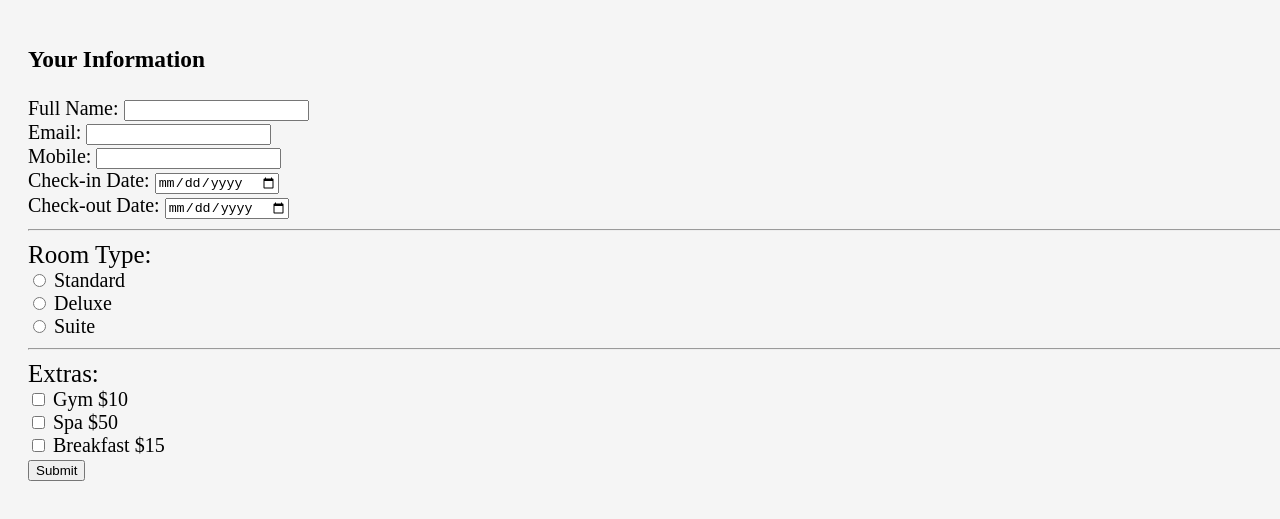
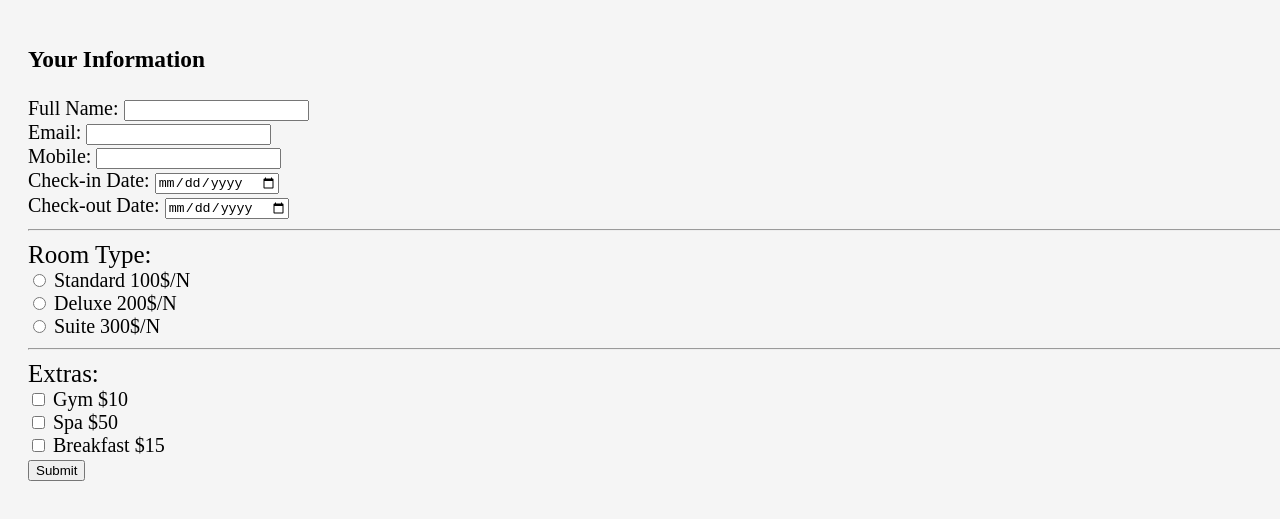
Before and after one commit to Abood03/web1-project, a website: page BookNow.html in a window 1280 px wide. Shown: the part 77-596 px from the top of the page. Drawn offline with Linux system fonts and the light colour scheme.

Commit message:
init commit

```diff
--- a/BookNow.html
+++ b/BookNow.html
@@ -31,11 +31,11 @@
             <hr>
             <label style="font-size: 25px">Room Type:</label><br>
             <input type="radio" id="Stander" name="roomType" value="100$" onchange="totalPrice();" required>
-            <label for="Stander">Standard</label><br>
+            <label for="Stander">Standard 100$/N</label><br>
             <input type="radio" id="delux" name="roomType" value="200$" onchange="totalPrice();">
-            <label for="delux">Deluxe</label><br>
+            <label for="delux">Deluxe 200$/N</label><br>
             <input type="radio" id="suite" name="roomType" value="300$" onchange="totalPrice();">
-            <label for="suite">Suite</label><br>
+            <label for="suite">Suite 300$/N</label><br>
             <hr>
             <label style="font-size: 25px">Extras:</label><br>
             <input type="checkbox" id="serves" value="10" onchange="totalPrice();"> Gym $10<br>
```
